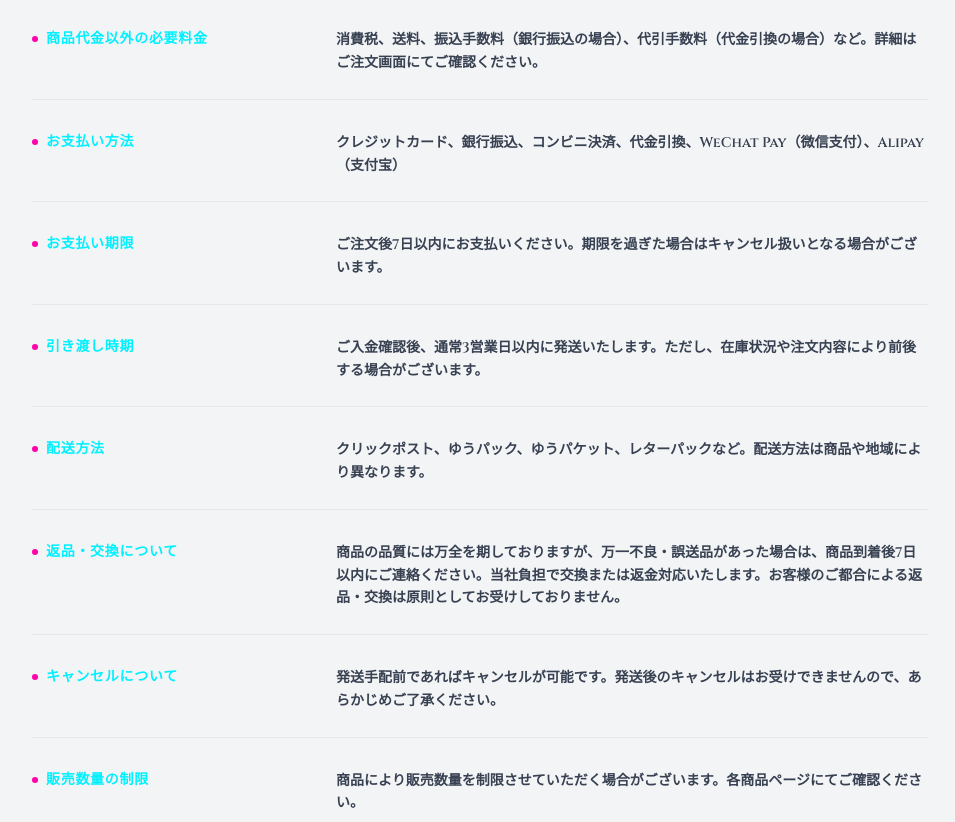
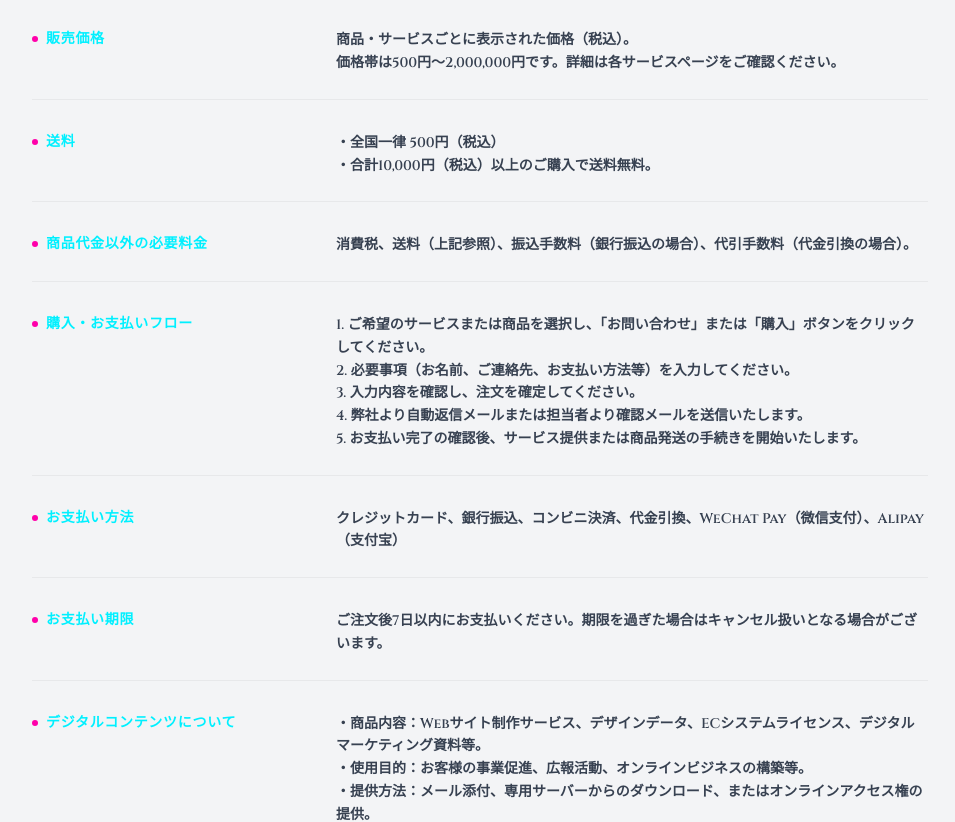
Before and after one commit to onisakisrlg/Onisaki-, a React (Vite) app: page /#/legal in a window 1280 px wide. Shown: the part 720-1542 px from the top of the page, without its empty margins (160-1115 px from the left). Built offline with nearby package versions, Linux system fonts and the light colour scheme; sample sign-in values are in the browser's storage.

Commit message:
feat(legal): Enhance legal and footer information
Adds detailed legal information including business hours, shipping, payment flow, and digital content specifics. Updates the footer to include links to legal, process, and privacy pages.

```diff
--- a/components/Footer.tsx
+++ b/components/Footer.tsx
@@ -80,7 +80,21 @@ export const Footer: React.FC = () => {
            <div className="col-span-1">
              <h4 className="text-gray-900 dark:text-white font-bold mb-4 text-sm uppercase tracking-wider">{t('footer.resources')}</h4>
              <ul className="text-gray-500 dark:text-gray-500 text-xs space-y-2">
-               {/* Removed Onisaki Selects */}
+               <li>
+                 <Link to="/legal" className="hover:text-oni-cyan transition-colors">
+                   {t('footer.legal')}
+                 </Link>
+               </li>
+               <li>
+                 <Link to="/process" className="hover:text-oni-cyan transition-colors">
+                   {t('footer.process')}
+                 </Link>
+               </li>
+               <li>
+                 <Link to="/privacy" className="hover:text-oni-cyan transition-colors">
+                   {t('footer.privacy')}
+                 </Link>
+               </li>
              </ul>
 
              <h4 className="text-gray-900 dark:text-white font-bold mt-8 mb-4 text-sm uppercase tracking-wider">{t('footer.office')}</h4>
--- a/components/LegalPage.tsx
+++ b/components/LegalPage.tsx
@@ -21,11 +21,24 @@ export const LegalPage: React.FC = () => {
       label: 'メールアドレス',
       value: <div className="flex items-center"><CipherText text="support" />@<CipherText text="onisaki.com" /></div>
     },
-    { label: '販売価格', value: '商品ごとに表示された価格（税込）。\n価格帯は500円〜1,000,000円です。' },
-    { label: '商品代金以外の必要料金', value: '消費税、送料、振込手数料（銀行振込の場合）、代引手数料（代金引換の場合）など。詳細はご注文画面にてご確認ください。' },
+    { label: '営業時間', value: '平日 10:00 - 18:00（土日祝日・年末年始を除く）。メールでのお問い合わせは24時間受け付けておりますが、返信は営業時間内となります。' },
+    { label: '販売価格', value: '商品・サービスごとに表示された価格（税込）。\n価格帯は500円〜2,000,000円です。詳細は各サービスページをご確認ください。' },
+    {
+      label: '送料',
+      value: '・全国一律 500円（税込）\n・合計10,000円（税込）以上のご購入で送料無料。'
+    },
+    { label: '商品代金以外の必要料金', value: '消費税、送料（上記参照）、振込手数料（銀行振込の場合）、代引手数料（代金引換の場合）。' },
+    {
+      label: '購入・お支払いフロー',
+      value: '1. ご希望のサービスまたは商品を選択し、「お問い合わせ」または「購入」ボタンをクリックしてください。\n2. 必要事項（お名前、ご連絡先、お支払い方法等）を入力してください。\n3. 入力内容を確認し、注文を確定してください。\n4. 弊社より自動返信メールまたは担当者より確認メールを送信いたします。\n5. お支払い完了の確認後、サービス提供または商品発送の手続きを開始いたします。'
+    },
     { label: 'お支払い方法', value: 'クレジットカード、銀行振込、コンビニ決済、代金引換、WeChat Pay（微信支付）、Alipay（支付宝）' },
     { label: 'お支払い期限', value: 'ご注文後7日以内にお支払いください。期限を過ぎた場合はキャンセル扱いとなる場合がございます。' },
-    { label: '引き渡し時期', value: 'ご入金確認後、通常3営業日以内に発送いたします。ただし、在庫状況や注文内容により前後する場合がございます。' },
+    {
+      label: 'デジタルコンテンツについて',
+      value: '・商品内容：Webサイト制作サービス、デザインデータ、ECシステムライセンス、デジタルマーケティング資料等。\n・使用目的：お客様の事業促進、広報活動、オンラインビジネスの構築等。\n・提供方法：メール添付、専用サーバーからのダウンロード、またはオンラインアクセス権の提供。\n・動作環境：各WEBブラウザ（Chrome, Safari等）の最新版を推奨。'
+    },
+    { label: '引き渡し時期', value: '・デジタル商品：お支払い完了確認後、即時または3営業日以内に提供いたします。\n・制作サービス：契約締結後、別途合意したスケジュールに基づき提供いたします。\n・有形商品：通常3営業日以内に発送いたします。' },
     { label: '配送方法', value: 'クリックポスト、ゆうパック、ゆうパケット、レターパックなど。配送方法は商品や地域により異なります。' },
     { label: '返品・交換について', value: '商品の品質には万全を期しておりますが、万一不良・誤送品があった場合は、商品到着後7日以内にご連絡ください。当社負担で交換または返金対応いたします。お客様のご都合による返品・交換は原則としてお受けしておりません。' },
     { label: 'キャンセルについて', value: '発送手配前であればキャンセルが可能です。発送後のキャンセルはお受けできませんので、あらかじめご了承ください。' },
```
